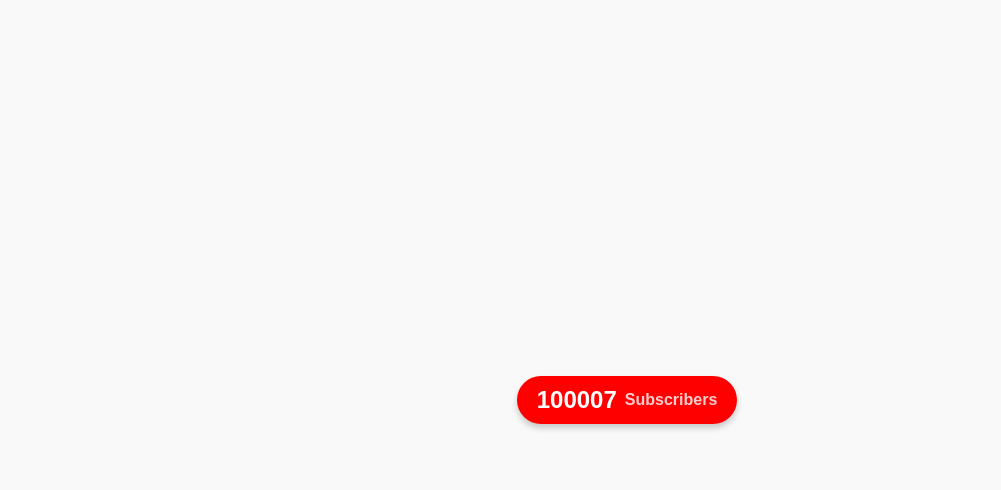
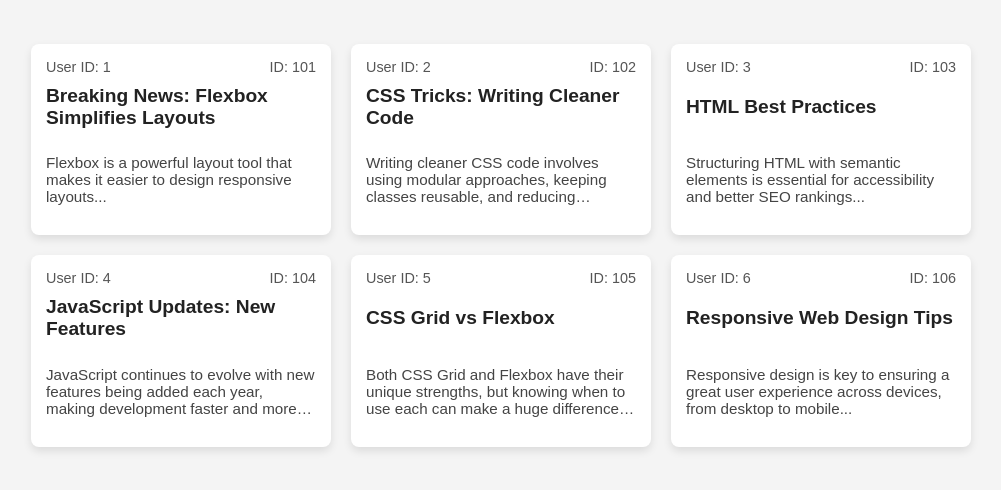
Before and after one commit to alokuidev/shortcircuitevaluation, a React (Create React App) app: page / in a window 1280 px wide. Shown: the top 490 px of the page, without its empty margins (13-1014 px from the left). Built offline with nearby package versions, Linux system fonts and the light colour scheme.

Commit message:
news cards

```diff
--- a/src/App.js
+++ b/src/App.js
@@ -1,7 +1,9 @@
 // import Counter from "./hooks/ComponentUSeState/Counter";
 // import State from "./State";
 
-import Cleanup from "./hooks/ComponentUseEffect.jsx/Cleanup";
+import { News } from "./hooks/ComponentUseEffect.jsx/News";
+
+// import Cleanup from "./hooks/ComponentUseEffect.jsx/Cleanup";
 
 // import { USeEffectFun } from "./hooks/ComponentUseEffect.jsx";
 // import { Contact } from "./hooks/FormComponent/Contact";
@@ -23,7 +25,8 @@ function App() {
         {/* <Login/> */}
         {/* <Contact/> */}
         {/* <USeEffectFun/> */}
-        <Cleanup/>
+        {/* <Cleanup/> */}
+        <News/>
     </>
   );
 }
--- /dev/null
+++ b/src/hooks/ComponentUseEffect.jsx/News.css
@@ -0,0 +1,57 @@
+/* styles.css */
+body {
+    font-family: Arial, sans-serif;
+    margin: 0;
+    padding: 0;
+    background-color: #f4f4f4;
+    display: flex;
+    justify-content: flex-start;
+    align-items: flex-start;
+    height: 100vh;
+  }
+
+  .news-container {
+    display: flex;
+    flex-wrap: wrap; /* Allows wrapping of the cards after 3 items */
+    gap: 20px;
+    padding: 44px;
+    width: 100%;
+    box-sizing: border-box;
+  }
+
+  .news-card {
+    display: flex;
+    flex-direction: column;
+    justify-content: space-between;
+    background-color: white;
+    border-radius: 8px;
+    padding: 15px;
+    box-shadow: 0 4px 8px rgba(0, 0, 0, 0.1);
+    width: 300px; /* Fixed width for cards */
+    min-width: 300px;
+    box-sizing: border-box;
+  }
+
+  .news-header {
+    display: flex;
+    justify-content: space-between;
+    margin-bottom: 10px;
+    color: #555;
+    font-size: 0.9rem;
+  }
+
+  .news-title {
+    font-size: 1.2rem;
+    margin: 0 0 10px;
+    color: #222;
+  }
+
+  .news-desc {
+    font-size: 0.95rem;
+    color: #444;
+    overflow: hidden;
+    text-overflow: ellipsis;
+    display: -webkit-box;
+    -webkit-line-clamp: 3; /* Limit description to 3 lines */
+    -webkit-box-orient: vertical;
+  }
--- /dev/null
+++ b/src/hooks/ComponentUseEffect.jsx/News.jsx
@@ -0,0 +1,75 @@
+import './News.css';
+
+export const News = () =>{
+    return(
+        <>
+          <div className="news-container">
+    <div className="news-card">
+      <div className="news-header">
+        <span className="user-id">User ID: 1</span>
+        <span className="news-id">ID: 101</span>
+      </div>
+      <h3 className="news-title">Breaking News: Flexbox Simplifies Layouts</h3>
+      <p className="news-desc">
+        Flexbox is a powerful layout tool that makes it easier to design responsive layouts...
+      </p>
+    </div>
+
+    <div className="news-card">
+      <div className="news-header">
+        <span className="user-id">User ID: 2</span>
+        <span className="news-id">ID: 102</span>
+      </div>
+      <h3 className="news-title">CSS Tricks: Writing Cleaner Code</h3>
+      <p className="news-desc">
+        Writing cleaner CSS code involves using modular approaches, keeping classes reusable, and reducing redundancy...
+      </p>
+    </div>
+
+    <div className="news-card">
+      <div className="news-header">
+        <span className="user-id">User ID: 3</span>
+        <span className="news-id">ID: 103</span>
+      </div>
+      <h3 className="news-title">HTML Best Practices</h3>
+      <p className="news-desc">
+        Structuring HTML with semantic elements is essential for accessibility and better SEO rankings...
+      </p>
+    </div>
+
+    <div className="news-card">
+      <div className="news-header">
+        <span className="user-id">User ID: 4</span>
+        <span className="news-id">ID: 104</span>
+      </div>
+      <h3 className="news-title">JavaScript Updates: New Features</h3>
+      <p className="news-desc">
+        JavaScript continues to evolve with new features being added each year, making development faster and more efficient...
+      </p>
+    </div>
+
+    <div className="news-card">
+      <div className="news-header">
+        <span className="user-id">User ID: 5</span>
+        <span className="news-id">ID: 105</span>
+      </div>
+      <h3 className="news-title">CSS Grid vs Flexbox</h3>
+      <p className="news-desc">
+        Both CSS Grid and Flexbox have their unique strengths, but knowing when to use each can make a huge difference in your layouts...
+      </p>
+    </div>
+
+    <div className="news-card">
+      <div className="news-header">
+        <span className="user-id">User ID: 6</span>
+        <span className="news-id">ID: 106</span>
+      </div>
+      <h3 className="news-title">Responsive Web Design Tips</h3>
+      <p className="news-desc">
+        Responsive design is key to ensuring a great user experience across devices, from desktop to mobile...
+      </p>
+    </div>
+  </div>
+        </>
+    )
+}
```
